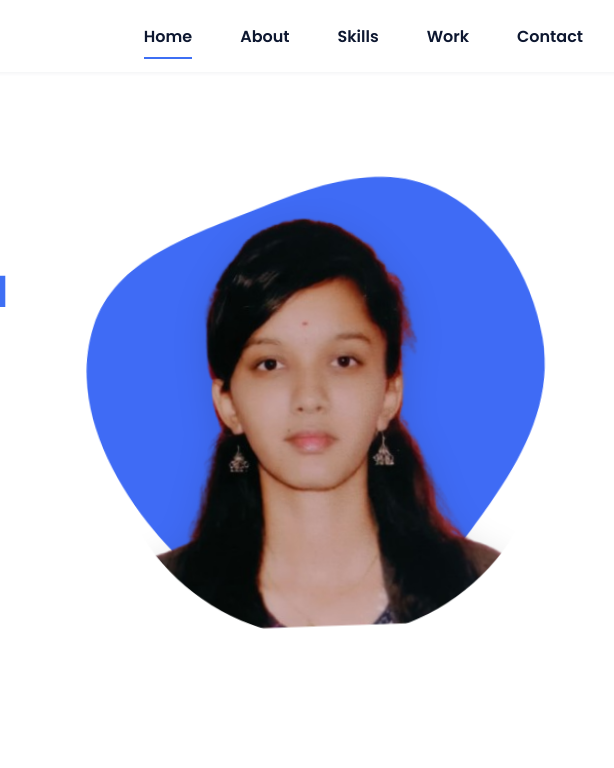
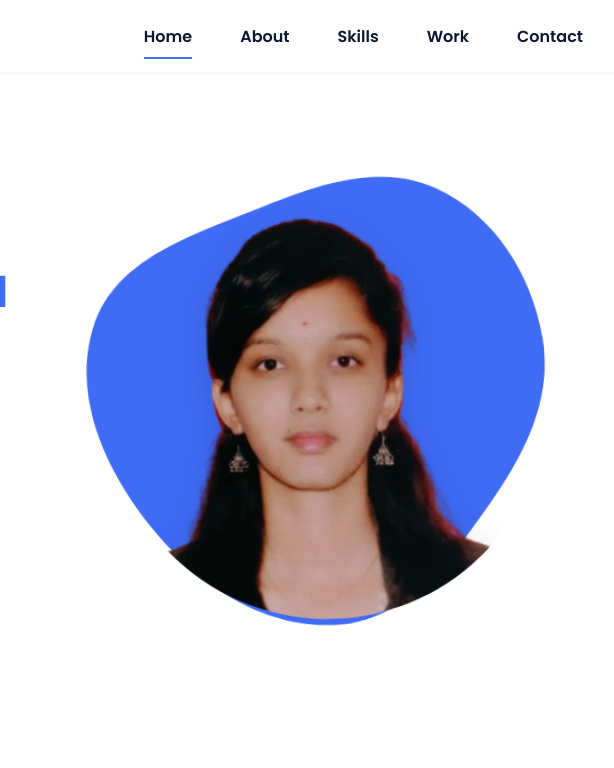
Before and after one commit to Sushravya40/portfolio, a plain HTML site: page index.html in a window 1280 px wide. Shown: the top 768 px of the page, 569-1183 px from the left. Drawn offline with nearby package versions, Linux system fonts and the light colour scheme.

Commit message:
Update index.html

```diff
--- a/index.html
+++ b/index.html
@@ -68,7 +68,7 @@
     <defs>
       <!-- circle clip for your face -->
       <clipPath id="avatarClip">
-        <circle cx="250" cy="250" r="230" />
+        <circle cx="250" cy="230" r="230" />
       </clipPath>
 
       <filter id="softShadow" x="-50%" y="-50%" width="200%" height="200%">
```
